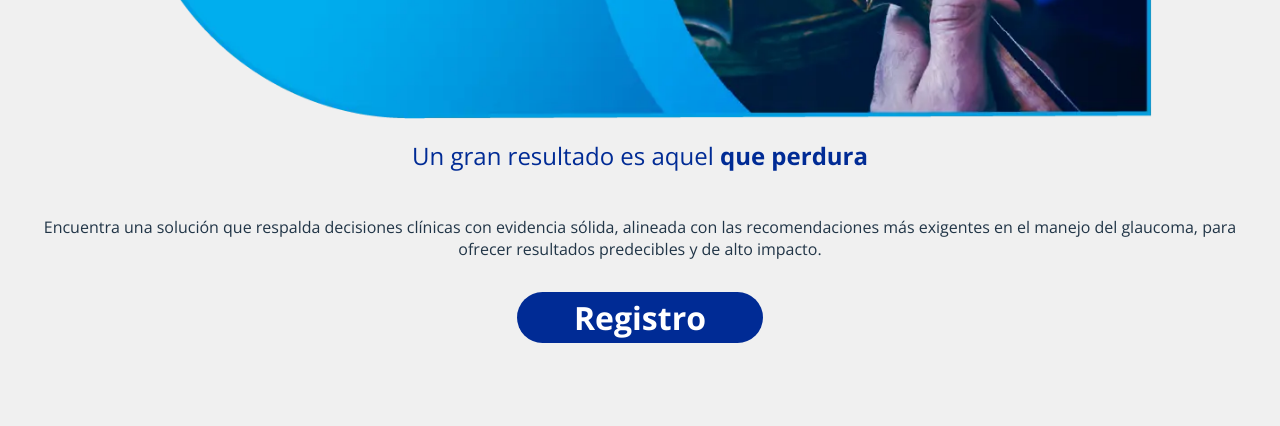
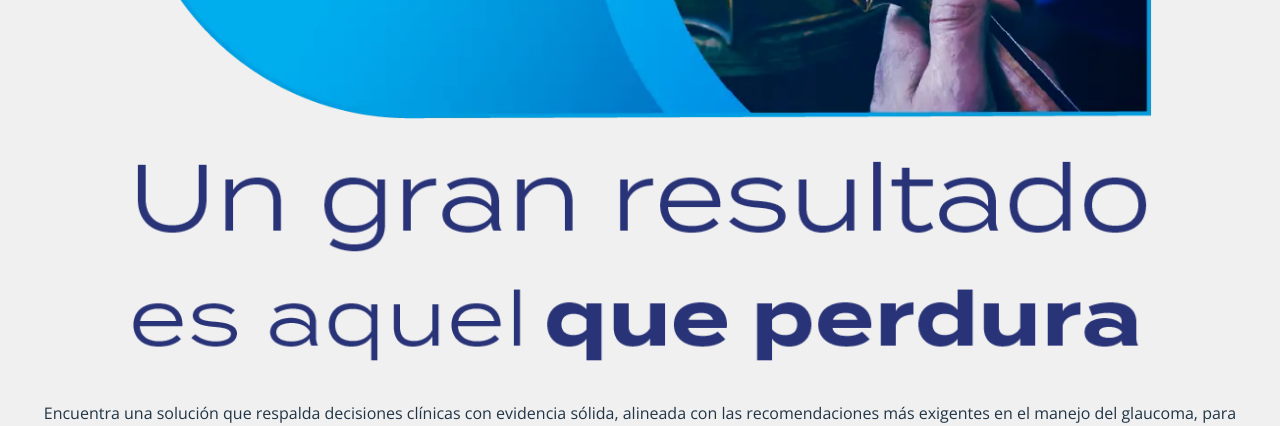
Before and after one commit to michaeliq/alcon_paao_hat_agencia, a React (Vite) app: page / in a window 1280 px wide. Shown: the part 5700-6126 px from the top of the page. Built offline with nearby package versions, Linux system fonts and the light colour scheme.

Commit message:
update, info section 3

```diff
--- a/src/containers/Home/Info3Section.jsx
+++ b/src/containers/Home/Info3Section.jsx
@@ -4,9 +4,7 @@ export function Info3Section() {
     return (
         <div className="info_3_container">
             <img src="/images/image_info_3.webp" alt="info 3 image" className="image_info_3" />
-            <h2 className="title_info_3">
-                Un gran resultado es aquel <span>que perdura</span>
-            </h2>
+            <img src="/images/copy_info_3.png" alt="info 3 image" className="copy_info_3" />
             <p className="data_info_3">
                 Encuentra una solución que respalda decisiones clínicas con evidencia sólida, alineada con las recomendaciones más exigentes en el manejo del glaucoma, para ofrecer resultados predecibles y de alto impacto.
             </p>
--- a/src/styles/containers/Home/Info3Section.css
+++ b/src/styles/containers/Home/Info3Section.css
@@ -11,6 +11,11 @@
 }
 
 .info_3_container .image_info_3{
+    width: 80%;
+    height: auto;
+    margin-top: 2rem;
+}
+.info_3_container .copy_info_3{
     width: 80%;
     height: auto;
     margin-top: 2rem;
```
Also changed, not shown: public/images/copy_info_3.png (added).
